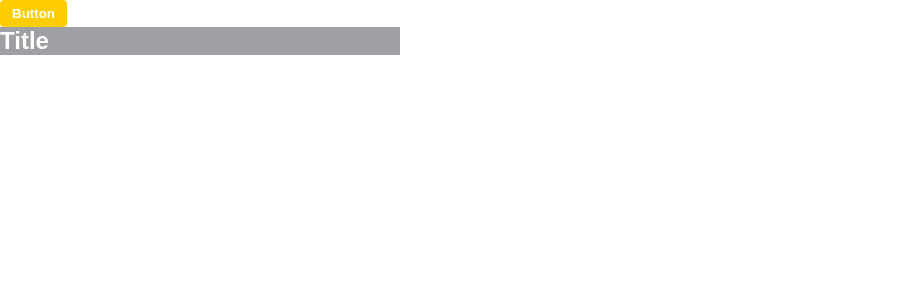
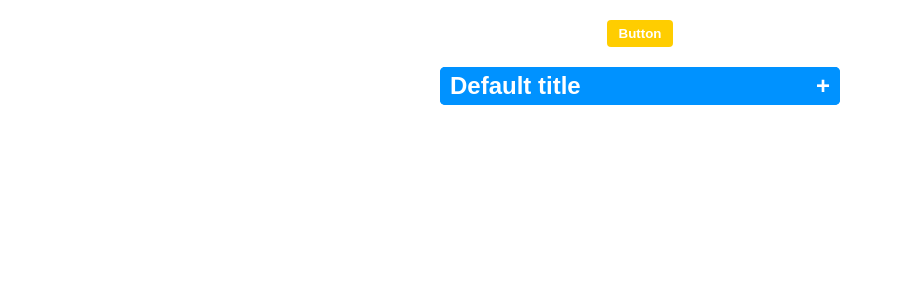
Before and after one commit to casync/client, a React (Vite) app: page / in a window 1280 px wide. Shown: the top 300 px of the page, without its empty margins (0-903 px from the left). Built offline with nearby package versions, Linux system fonts and the light colour scheme.

Commit message:
feat: design of accordion

```diff
--- a/package.json
+++ b/package.json
@@ -12,10 +12,10 @@
   },
   "dependencies": {
     "@rollup/plugin-node-resolve": "^15.0.1",
+    "framer-motion": "^10.7.0",
     "mini-css-extract-plugin": "^2.7.2",
     "react": "^18.2.0",
     "react-dom": "^18.2.0",
-    "react-motion": "^0.5.2",
     "styled-components": "^5.3.9"
   },
   "devDependencies": {
--- a/src/App.jsx
+++ b/src/App.jsx
@@ -1,17 +1,22 @@
 import GlobalStyles from "./theme/Global";
 import { theme } from "./theme/theme";
-import { ThemeProvider } from "styled-components";
+import styled, { ThemeProvider } from "styled-components";
 import { Button } from "./components/Button/Button";
 import { Accordion } from "./components/Accordion/Accordion";
+import { motion } from "framer-motion";
 
 function App() {
+  const child = {
+    variantA: { bottom: 0, right: 0, rotate: 0 },
+    variantB: { top: 0, left: 0 },
+  };
   return (
     <ThemeProvider theme={theme}>
       <>
         <GlobalStyles />
         <Button>Button</Button>
         <Accordion
-          title={<h1>Title</h1>}
+          title={<h1>Default title</h1>}
           content={
             <p>
               Lorem ipsum dolor sit, amet consectetur adipisicing elit. Magni
--- a/src/components/Accordion/Accordion.styled.jsx
+++ b/src/components/Accordion/Accordion.styled.jsx
@@ -1,12 +1,34 @@
+import { motion } from "framer-motion";
 import styled from "styled-components";
 
-const StyledAccordion = styled.section`
-  background-color: ${({ theme }) => theme.colors.gray6};
+const StyledAccordion = styled(motion.section)`
+  background: ${({ theme }) => theme.colors.secondary};
   color: white;
   cursor: pointer;
   max-width: 400px;
-  p {
-    background-color: #b8b8b8;
+  margin: 20px auto 0;
+  border-radius: 5px;
+  user-select: none;
+  -webkit-user-select: none;
+
+  // Selector for TITLE
+  div:first-child * {
+    background: ${({ theme }) => theme.colors.secondary};
+    border-radius: 5px;
+    padding: 5px 10px;
+    display: flex;
+    justify-content: space-between;
+    align-items: center;
+    &::after {
+      content: "+";
+    }
+  }
+  // Selector for CONTENT
+  div:last-child * {
+    cursor: initial;
+    background-color: ${({ theme }) => theme.colors.gray3};
+    padding: 10px 5px;
+    border-radius: 0 0 5px 5px;
   }
 `;
 
--- a/src/components/Button/Button.jsx
+++ b/src/components/Button/Button.jsx
@@ -4,7 +4,13 @@ import StyledButton from "./Button.styled";
 export function Button(props) {
   return (
     <>
-      <StyledButton>{props.children}</StyledButton>
+      <StyledButton
+        whileTap={{
+          scale: 0.95,
+        }}
+      >
+        {props.children}
+      </StyledButton>
     </>
   );
 }
--- a/src/components/Button/Button.styled.jsx
+++ b/src/components/Button/Button.styled.jsx
@@ -1,10 +1,14 @@
 import styled from "styled-components";
+import { motion } from "framer-motion";
 
-const StyledButton = styled.button`
+const StyledButton = styled(motion.button)`
+  cursor: pointer;
   background-color: ${({ theme }) => theme.colors.primary};
   padding: 6px 12px;
   color: #fff;
   border: none;
+  display: block;
+  margin: 20px auto 0;
   border-radius: 4px;
   font-weight: 700;
 `;
```
Also changed, not shown: 1 other file (tests, documents, lock files or other folders).
